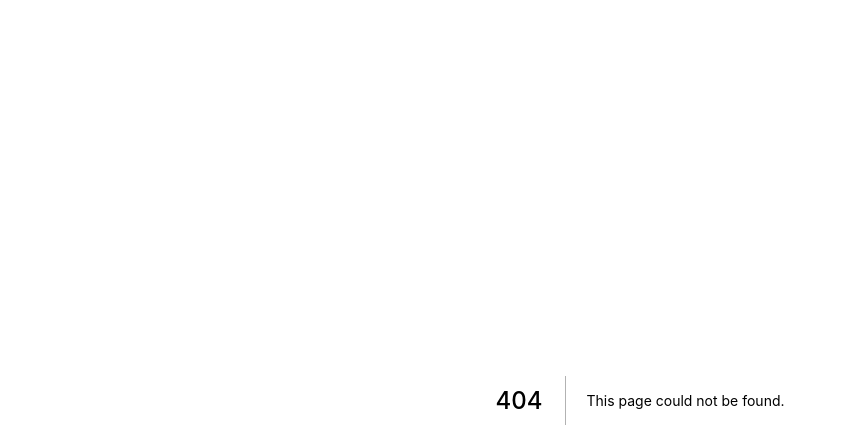
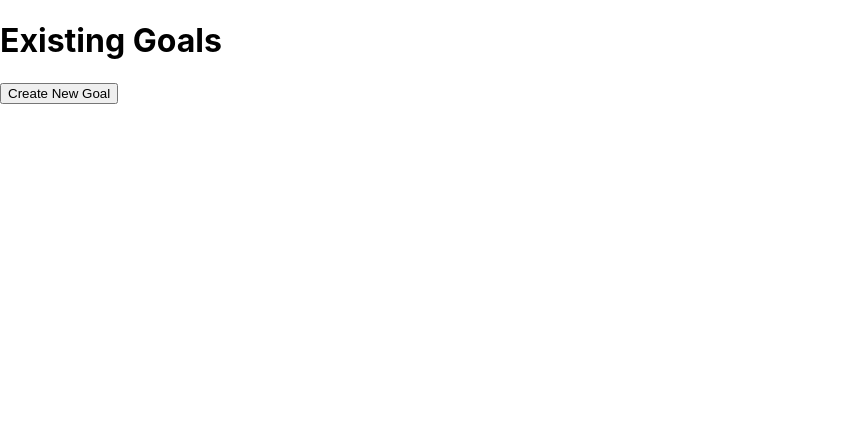
Before and after one commit to HappyTreesDev/assessment, a Next.js app: page /existing-goals in a window 1280 px wide. Before the commit this address had no page. Shown: the top 448 px of the page, without its empty margins (0-847 px from the left). Built offline with nearby package versions, Linux system fonts and the light colour scheme.

Commit message:
starting structure work for assessment

```diff
--- /dev/null
+++ b/src/components/button.tsx
@@ -0,0 +1,13 @@
+import { Component } from 'react';
+
+interface ButtonProps {
+	title: string,
+}
+
+export default function Button({ title }: ButtonProps) {
+	return (
+		<button>
+			{title}
+		</button>
+	);
+}
--- /dev/null
+++ b/src/pages/existing-goals.tsx
@@ -0,0 +1,14 @@
+import Button from "../components/button";
+
+export default function ExistingGoals() {
+	return (
+		<>
+			<h1>Existing Goals</h1>
+			<Button title={'Create New Goal'} />
+		</>
+	);
+}
+
+export async function getServerSideProps(context) {
+	return {}
+}
```
Also changed, not shown: src/pages/goal-creation.tsx (added), src/pages/goal-update.tsx (added).
